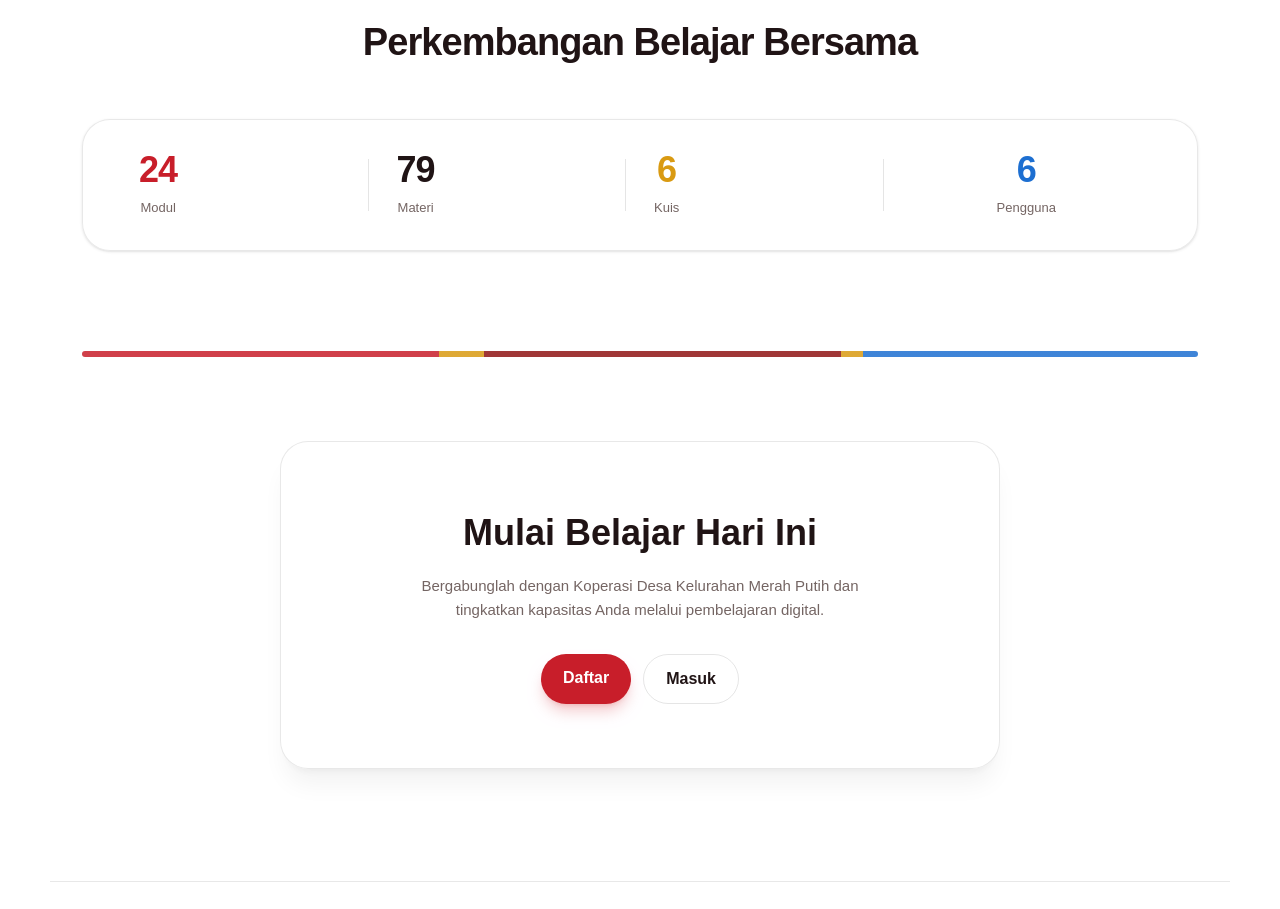
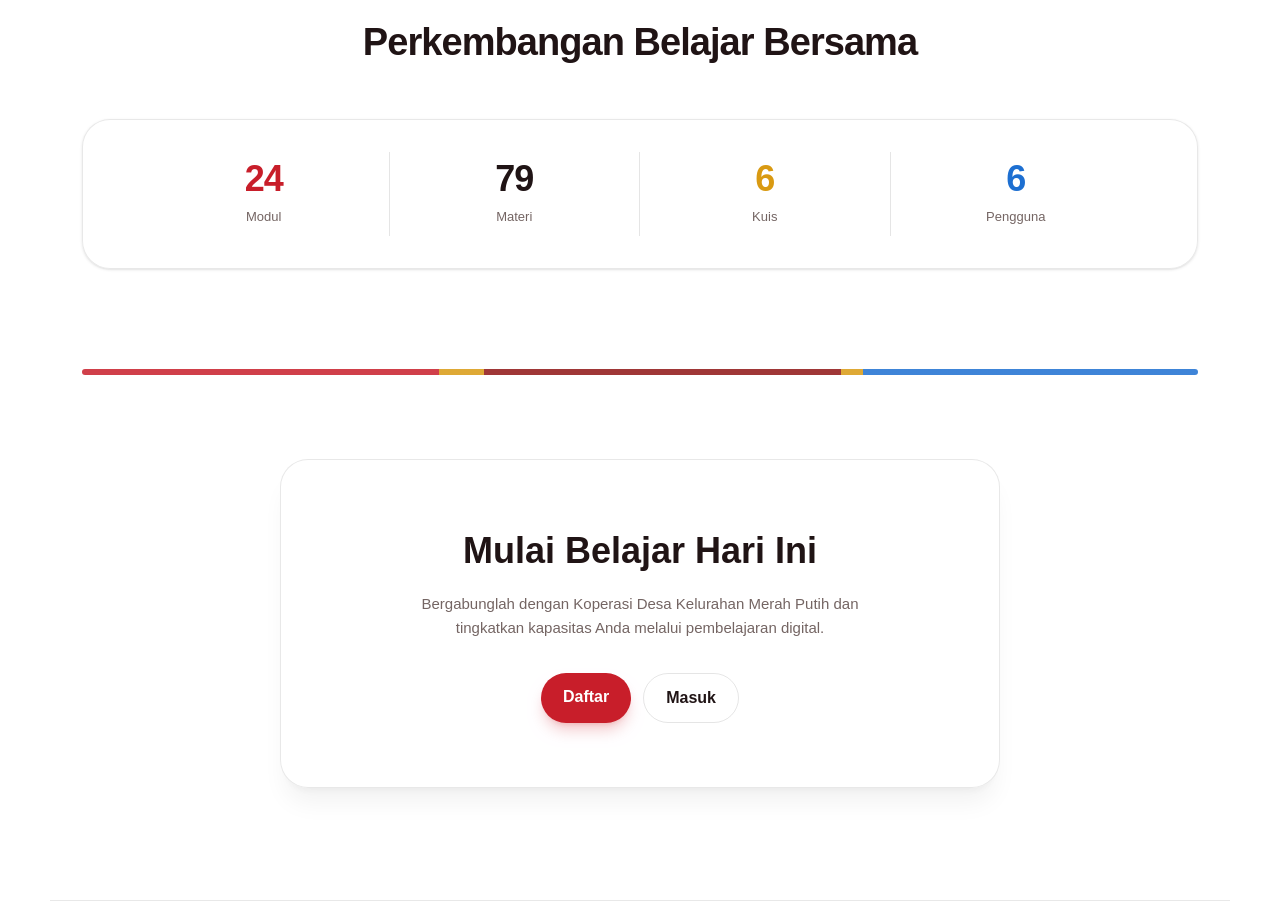
Before and after one commit to portalkdkmp-id/apn-design, a React (Vite) app in the folder lms/: page / in a window 1280 px wide. Shown: the part 1470-2379 px from the top of the page. Built offline with nearby package versions, Linux system fonts and the light colour scheme; a web font is replaced by a local one.

Commit message:
"feat: improve auth forms, navigation, and stats layout"

```diff
--- a/lms/src/components/auth/PasswordInput.jsx
+++ b/lms/src/components/auth/PasswordInput.jsx
@@ -1,13 +1,13 @@
 import { useState } from 'react'
 import { Eye, EyeOff } from 'lucide-react'
 
-export function PasswordInput({ label, name, value, onChange, error, autoComplete, disabled = false }) {
+export function PasswordInput({ label, name, value, onChange, placeholder = '', error, autoComplete, disabled = false }) {
   const [visible, setVisible] = useState(false)
   return (
     <div>
       {label && <label htmlFor={name} className="mb-2 block text-[14px] font-medium text-[#24191a] dark:text-[#f2dddd]">{label}</label>}
       <div className="relative">
-        <input id={name} name={name} type={visible ? 'text' : 'password'} value={value} onChange={onChange} autoComplete={autoComplete} required disabled={disabled}
+        <input id={name} name={name} type={visible ? 'text' : 'password'} value={value} onChange={onChange} placeholder={placeholder} autoComplete={autoComplete} required disabled={disabled}
           className={[
             'h-12 w-full rounded-[7px] border bg-white px-4 pr-12 text-[14px] text-[#201415] outline-none transition focus:border-[#c80008] focus:ring-2 focus:ring-[#c80008]/10 dark:bg-white dark:text-[#201415]',
             error ? 'border-red-500' : 'border-transparent', disabled ? 'cursor-not-allowed opacity-60' : '',
--- a/lms/src/components/landing/Stats.jsx
+++ b/lms/src/components/landing/Stats.jsx
@@ -2,18 +2,36 @@ import { stats } from '../../data/content'
 
 export function Stats() {
   return (
-    <div className="flex flex-wrap items-center justify-between gap-7 rounded-[28px] border border-black/[0.09] bg-white/80 px-6 py-8 shadow-sm backdrop-blur-sm md:px-14 dark:border-white/10 dark:bg-[#181113]/80">
-      {stats.map(([num, label, tone], i) => (
-        <div key={label} className="flex min-w-[120px] flex-1 items-center justify-center">
-          <div className="text-center">
-            <div className={`font-display text-4xl font-extrabold leading-none tracking-tight ${tone === 'red' ? 'text-[#c81e2a]' : tone === 'yellow' ? 'text-[#d99a12]' : tone === 'blue' ? 'text-[#1d6fd1]' : 'text-[#201415] dark:text-[#f7f2ee]'}`}>
+    <div className="rounded-[28px] border border-black/[0.09] bg-white/80 px-6 py-8 shadow-sm backdrop-blur-sm md:px-14 dark:border-white/10 dark:bg-[#181113]/80">
+
+      <div className="grid grid-cols-1 divide-y divide-black/10 sm:grid-cols-2 sm:divide-x sm:divide-y-0 lg:grid-cols-4 dark:divide-white/10">
+
+        {stats.map(([num, label, tone]) => (
+          <div
+            key={label}
+            className="flex min-h-[84px] flex-col items-center justify-center text-center"
+          >
+            <div
+              className={`font-display text-4xl font-extrabold leading-none tracking-tight ${
+                tone === 'red'
+                  ? 'text-[#c81e2a]'
+                  : tone === 'yellow'
+                    ? 'text-[#d99a12]'
+                    : tone === 'blue'
+                      ? 'text-[#1d6fd1]'
+                      : 'text-[#201415] dark:text-[#f7f2ee]'
+              }`}
+            >
               {num}
             </div>
-            <div className="mt-2.5 text-[13px] text-[#746563] dark:text-[#b8abaa]">{label}</div>
+
+            <div className="mt-2.5 text-[13px] text-[#746563] dark:text-[#b8abaa]">
+              {label}
+            </div>
           </div>
-          {i < stats.length - 1 && <div className="ml-auto hidden h-[52px] w-px bg-black/10 md:block dark:bg-white/10" />}
-        </div>
-      ))}
+        ))}
+
+      </div>
     </div>
   )
 }
--- a/lms/src/pages/Auth/LoginPage.jsx
+++ b/lms/src/pages/Auth/LoginPage.jsx
@@ -45,14 +45,15 @@ export function LoginPage({ dark, onToggleTheme }) {
         {submitted && <div className="mb-6 rounded-xl border border-green-200 bg-green-50 px-4 py-3 text-sm text-green-800">Form siap diintegrasikan ke endpoint <strong>POST /login</strong>.</div>}
 
         <form onSubmit={submit} noValidate className="space-y-5">
-          <AuthInput label="Email atau nomor handphone" name="login" value={form.login} onChange={update} autoComplete="username" error={errors.login} />
+          <AuthInput label="Email atau nomor handphone" name="login" value={form.login} onChange={update} placeholder="nama@email.com/08XXXXXXXXXX" autoComplete="username" error={errors.login} />
 
           <div>
             <div className="mb-2 flex items-center justify-between">
               <label htmlFor="password" className="text-[14px] font-medium text-[#24191a] dark:text-[#f2dddd]">Kata sandi</label>
-              <a href="/forgot-password" className="text-[14px] text-[#24191a] transition hover:text-[#c80008] dark:text-[#f2dddd] dark:hover:text-red-300">Lupa kata sandi?</a>
+              <a href="/forgot-password" className="text-[14px] text-[#24191a] transition hover:text-[#c80008] dark:text-[#f2dddd] dark:hover:text-red-300">
+              <span className="underline underline-offset-1">Lupa kata sandi?</span></a>
             </div>
-            <PasswordInput label="" name="password" value={form.password} onChange={update} autoComplete="current-password" error={errors.password} />
+            <PasswordInput label="" name="password" value={form.password} onChange={update} placeholder="Masukkan kata sandi" autoComplete="current-password" error={errors.password} />
           </div>
 
           <label className="flex cursor-pointer items-center gap-3 pt-0.5 text-[14px] text-[#24191a] dark:text-[#f2dddd]">
@@ -65,7 +66,9 @@ export function LoginPage({ dark, onToggleTheme }) {
           </button>
         </form>
 
-        <AuthFooterLink prompt="Belum punya akun?" href="/register">Daftar</AuthFooterLink>
+        <AuthFooterLink prompt="Belum punya akun?" href="/register">
+        <span className="underline underline-offset-1">Daftar
+        </span></AuthFooterLink>
       </AuthCard>
     </AuthLayout>
   )
--- a/lms/src/pages/Auth/RegisterPage.jsx
+++ b/lms/src/pages/Auth/RegisterPage.jsx
@@ -68,9 +68,9 @@ export function RegisterPage({ dark, onToggleTheme }) {
         {submitted && <div className="mb-7 rounded-xl border border-green-200 bg-green-50 px-4 py-3 text-sm text-green-800">Form siap diintegrasikan ke endpoint <strong>POST /register</strong>.</div>}
 
         <form onSubmit={submit} noValidate className="space-y-5">
-          <AuthInput label="Nama Lengkap" name="name" value={form.name} onChange={update} autoComplete="name" error={errors.name} />
-          <AuthInput label="Alamat Email" name="email" type="email" value={form.email} onChange={update} autoComplete="email" error={errors.email} />
-          <AuthInput label="Nomor WhatsApp" name="phone" type="tel" value={form.phone} onChange={update} autoComplete="tel" error={errors.phone} />
+          <AuthInput label="Nama Lengkap" name="name" value={form.name} onChange={update} placeholder="NAMA LENGKAP"autoComplete="name" error={errors.name} />
+          <AuthInput label="Alamat Email" name="email" type="email" value={form.email} onChange={update} placeholder="nama@email.com" autoComplete="email" error={errors.email} />
+          <AuthInput label="Nomor WhatsApp" name="phone" type="tel" value={form.phone} onChange={update} placeholder="08XXXXXXXXXX" autoComplete="tel" error={errors.phone} />
 
           <div className="grid grid-cols-1 gap-5 md:grid-cols-2">
             <RegionSelect label="Provinsi" name="province_id" value={form.province_id} onChange={update} options={provinces} error={errors.province_id} />
@@ -79,15 +79,17 @@ export function RegisterPage({ dark, onToggleTheme }) {
             <RegionSelect label="Kelurahan/Desa" name="village_id" value={form.village_id} onChange={update} options={villageOptions} disabled={!form.district_id} error={errors.village_id} />
           </div>
 
-          <AuthInput label="Kata Sandi" name="password" type="password" value={form.password} onChange={update} autoComplete="new-password" error={errors.password} />
-          <AuthInput label="Konfirmasi Kata Sandi" name="password_confirmation" type="password" value={form.password_confirmation} onChange={update} autoComplete="new-password" error={errors.password_confirmation} />
+          <PasswordInput label="Kata Sandi" name="password" type="password" value={form.password} onChange={update} placeholder="Masukkan kata sandi"autoComplete="new-password" error={errors.password} />
+          <PasswordInput label="Konfirmasi Kata Sandi" name="password_confirmation" type="password" value={form.password_confirmation} onChange={update} placeholder="Ulangi kata sandi" autoComplete="new-password" error={errors.password_confirmation} />
 
           <button type="submit" className="mt-5 h-14 w-full rounded-[6px] bg-[#d40008] text-[16px] font-medium text-white shadow-lg shadow-red-900/10 transition hover:bg-[#b80007] focus:outline-none focus:ring-4 focus:ring-red-500/20">
             Buat Akun
           </button>
         </form>
 
-        <AuthFooterLink prompt="Sudah punya akun?" href="/login">Masuk</AuthFooterLink>
+        <AuthFooterLink prompt="Sudah punya akun?" href="/login">
+         <span className="underline underline-offset-1">Masuk</span>
+        </AuthFooterLink>
       </AuthCard>
     </AuthLayout>
   )
```
